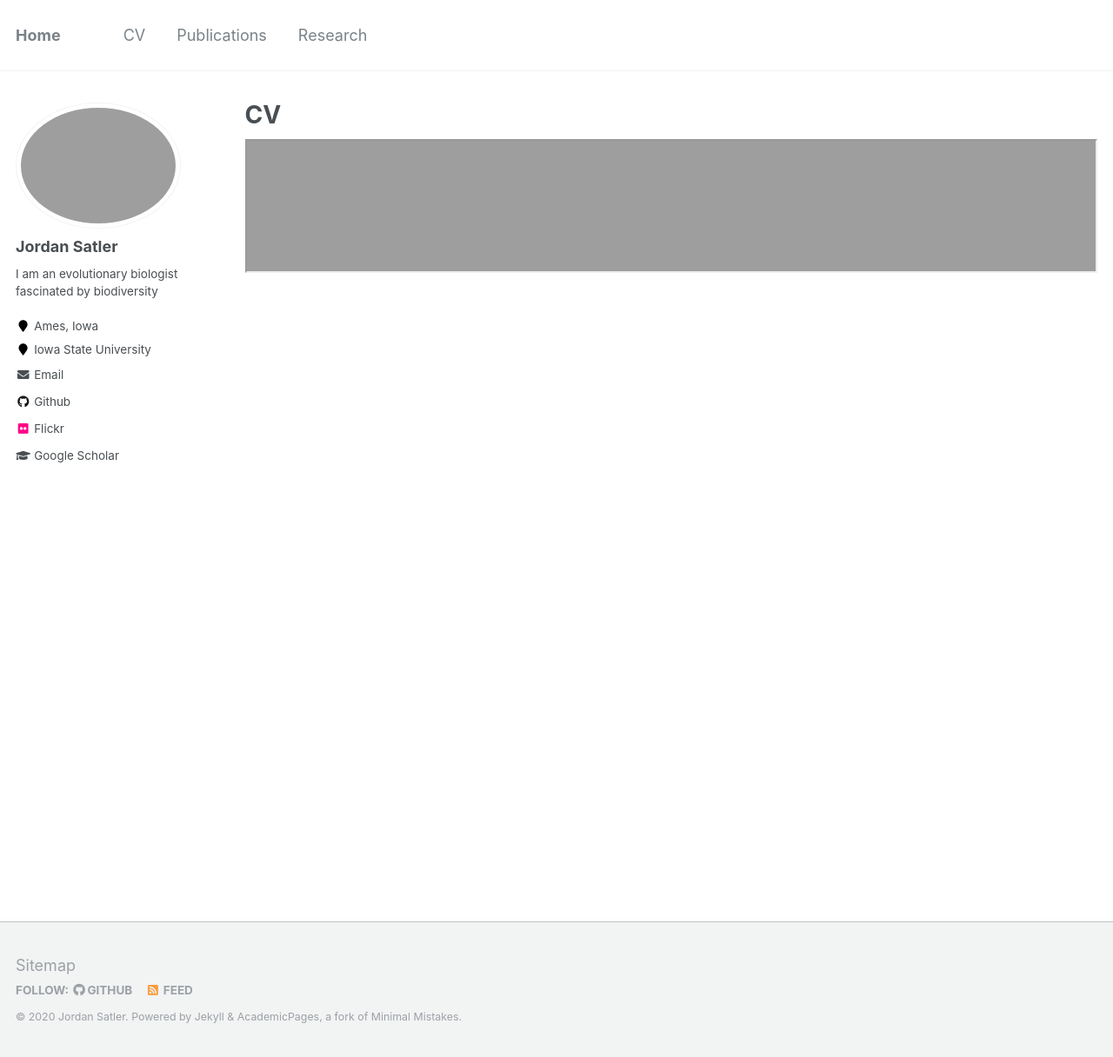
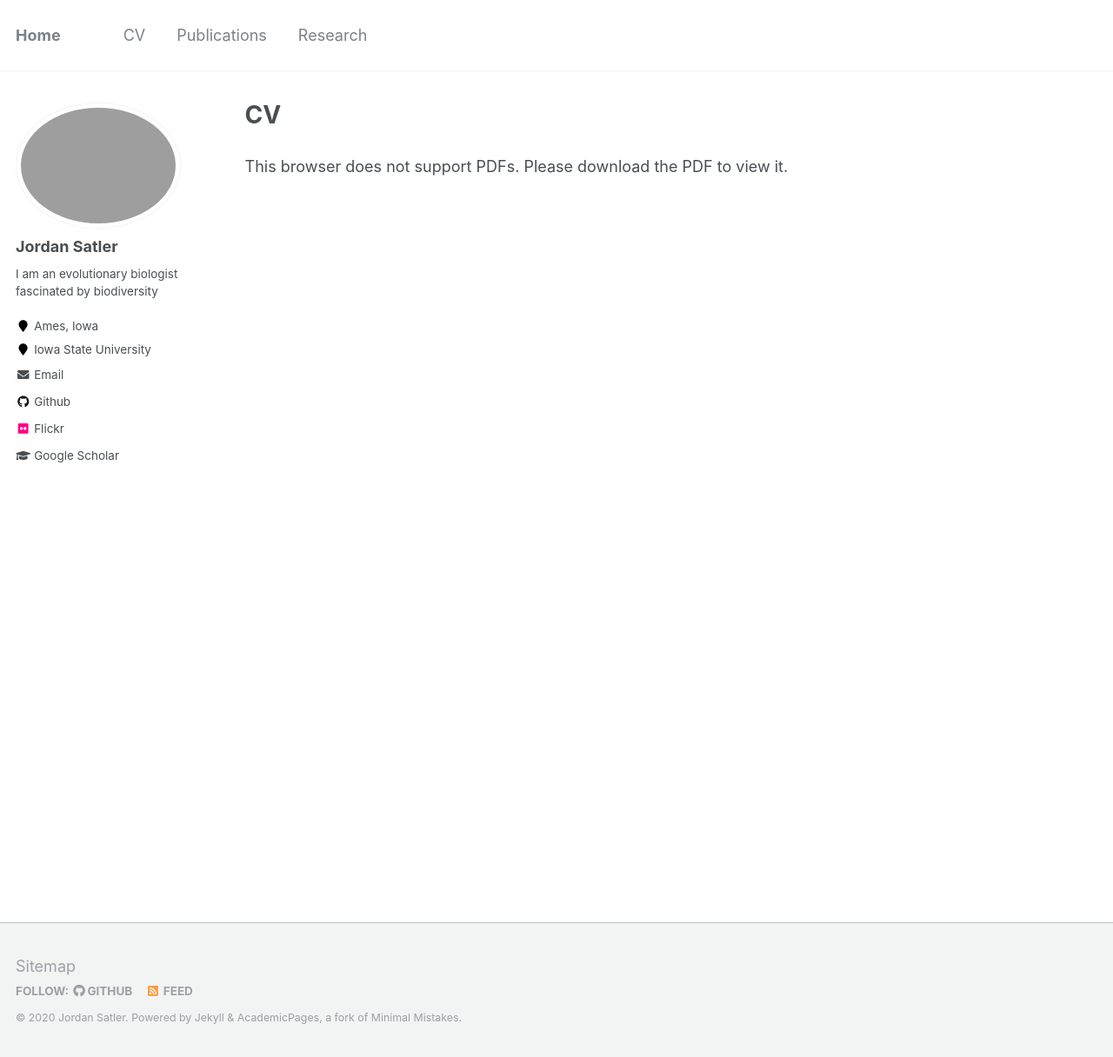
Before and after one commit to jordansatler/jordansatler.github.io, a Jekyll site: the page built from _pages/cv.md, in a window 1280 px wide and 1216 px high. Shown: the whole window at 87% size. Built offline with Jekyll 4.4.1, drawn with Linux system fonts in a browser that asks for light colours.

Commit message:
fixed pdf viewer for cv

```diff
--- a/_pages/cv.md
+++ b/_pages/cv.md
@@ -4,8 +4,6 @@ title: "CV"
 permalink: /cv/
 author_profile: true
 ---
-<iframe src="https://jordansatler.github.io/files/Satler_cv.pdf" width="100%" height="100%">
-
-This browser does not support PDFs. Please download the PDF to view it.
-
-</iframe>
+<object width="400" height="350" type="application/pdf" data="https://jordansatler.github.io/files/Satler_cv.pdf">
+    <p>This browser does not support PDFs. Please download the PDF to view it.</p>
+</object>
```
Also changed, not shown: 7 other files.
